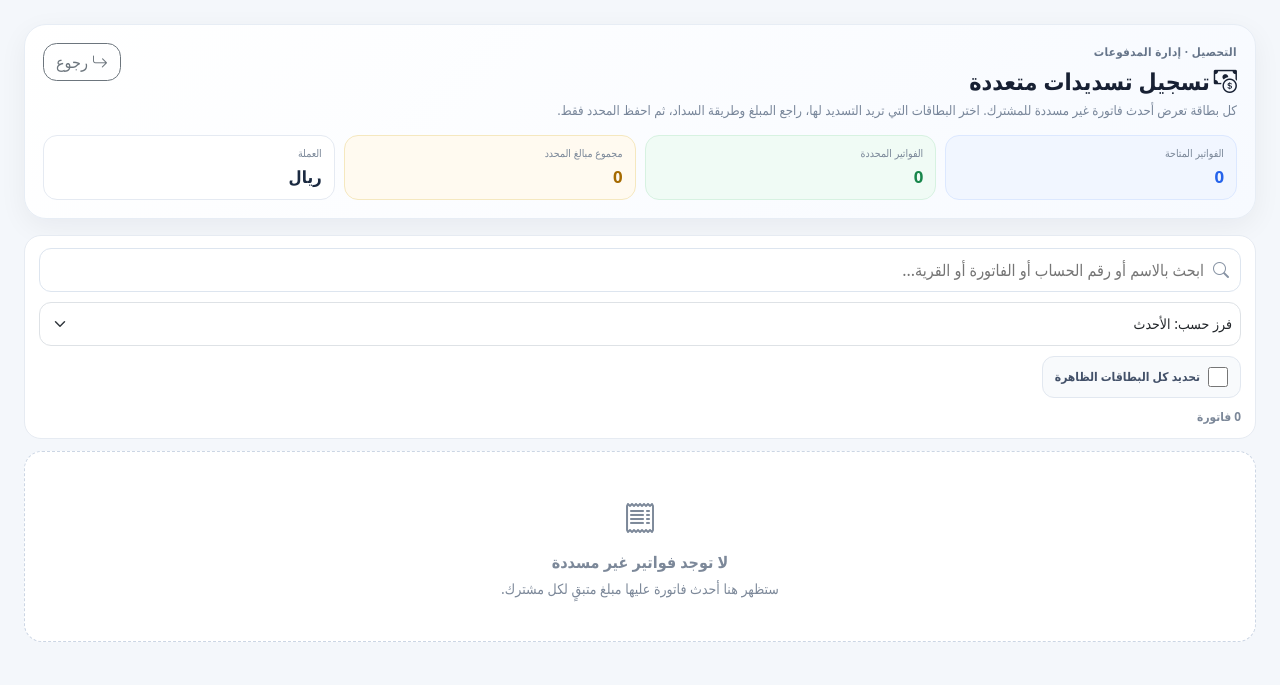
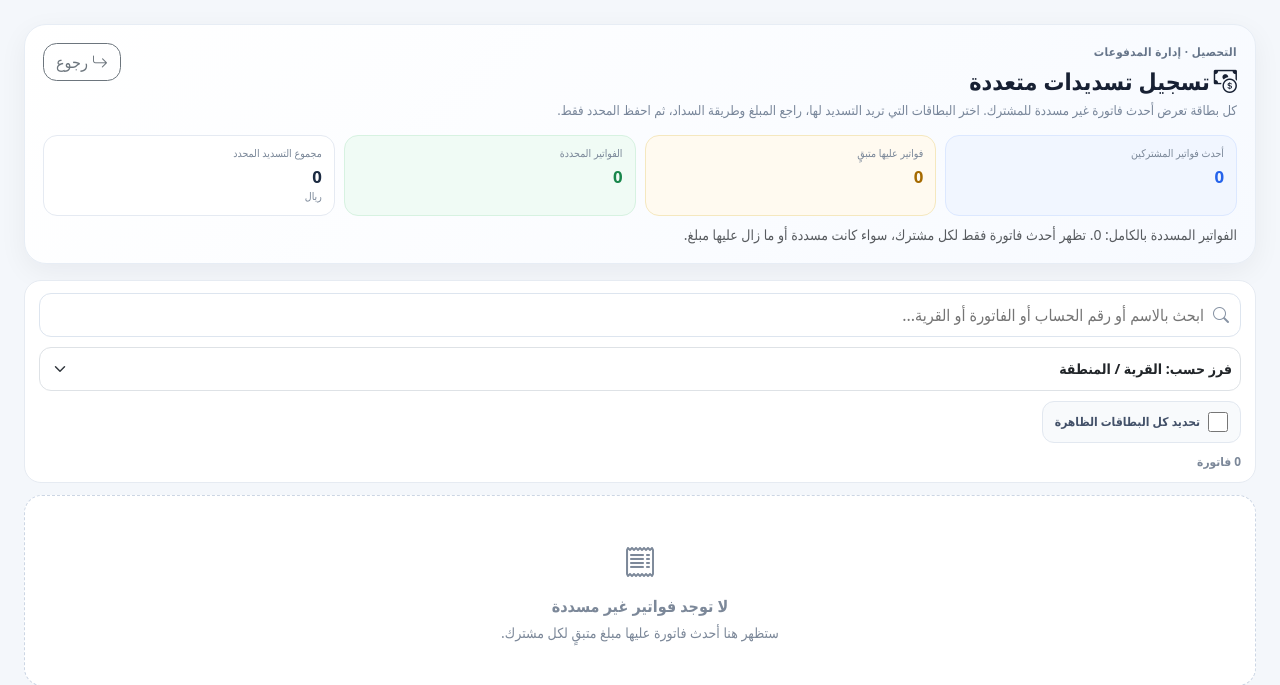
Before and after one commit to zydan25/water-pos-postgres, a Flask app: page /manual-collection/bulk-payments in a window 1280 px wide. Shown: the part 57-742 px from the top of the page. Run offline with Flask 3, Linux system fonts and the light colour scheme; a user stored in the database is signed in; data comes from the database, SQL or seed files in the repository; data that the repository does not hold is empty.

Commit message:
Show full latest invoice list with blank due amounts and live sorting

```diff
--- a/templates/manual_bulk_payments.html
+++ b/templates/manual_bulk_payments.html
@@ -25,6 +25,8 @@
   .bulk-payment-amount-label{display:flex;justify-content:space-between;gap:8px;align-items:center}
   .bulk-payment-amount-label small{font-size:.63rem;color:#7b8798;font-weight:600}
   .bulk-payment-amount{height:50px!important;text-align:center;font-size:1.08rem!important;font-weight:900}
+  .bulk-payment-amount[readonly]{background:#f3f6fa;color:#64748b;border-color:#e2e8f0;cursor:not-allowed}
+  .bulk-payment-sort{min-width:195px;height:44px;border-radius:12px;font-weight:700}
   .bulk-payment-foot{display:flex;justify-content:space-between;align-items:center;gap:8px;margin-top:10px;font-size:.66rem;color:#7c8899}
   .bulk-payment-foot .selected-mark{color:#2563eb;font-weight:900}
   .bulk-payment-foot .not-selected-mark{color:#8a96a8}
@@ -54,18 +56,20 @@
     </div>
     <div class="bulk-summary">
       <div class="bulk-summary-item primary">
-        <small>الفواتير المتاحة</small><strong id="paymentTotal">{{ invoices|length }}</strong>
+        <small>أحدث فواتير المشتركين</small><strong id="paymentTotal">{{ invoices|length }}</strong>
+      </div>
+      <div class="bulk-summary-item warning">
+        <small>فواتير عليها متبقٍ</small><strong id="paymentOutstandingCount">{{ outstanding_invoice_count }}</strong>
       </div>
       <div class="bulk-summary-item success">
         <small>الفواتير المحددة</small><strong id="paymentSelected">0</strong>
       </div>
-      <div class="bulk-summary-item warning">
-        <small>مجموع مبالغ المحدد</small><strong id="paymentAmountTotal">0</strong>
-      </div>
       <div class="bulk-summary-item">
-        <small>العملة</small><strong>{{ currency or currency_name or 'حسب إعدادات النظام' }}</strong>
+        <small>مجموع التسديد المحدد</small><strong id="paymentAmountTotal">0</strong>
+        <small>{{ currency or currency_name or 'العملة' }}</small>
       </div>
     </div>
+    <div class="small text-muted mt-2">الفواتير المسددة بالكامل: {{ paid_invoice_count }}. تظهر أحدث فاتورة فقط لكل مشترك، سواء كانت مسددة أو ما زال عليها مبلغ.</div>
   </div>
 
   <div class="bulk-reading-toolbar">
@@ -77,12 +81,18 @@
           <i class="bi bi-x-lg"></i>
         </button>
       </div>
-      <select id="paymentSort" class="form-select form-select-sm" style="height:44px;border-radius:12px;min-width:155px">
-        <option value="date">فرز حسب: الأحدث</option>
-        <option value="name">فرز حسب: اسم المشترك</option>
-        <option value="account">فرز حسب: رقم الحساب</option>
-        <option value="location">فرز حسب: القرية</option>
-        <option value="remaining">فرز حسب: المتبقي الأعلى</option>
+      <select id="paymentSort" class="form-select form-select-sm bulk-payment-sort" aria-label="فرز بطاقات التسديدات">
+        <option value="location">فرز حسب: القرية / المنطقة</option>
+        <option value="remaining_desc">الأكثر متبقيًا</option>
+        <option value="remaining_asc">الأقل متبقيًا</option>
+        <option value="paid_desc">الأكثر تسديدًا</option>
+        <option value="paid_asc">الأقل تسديدًا</option>
+        <option value="total_desc">قيمة الفاتورة: الأعلى</option>
+        <option value="total_asc">قيمة الفاتورة: الأقل</option>
+        <option value="date_desc">الأحدث فاتورة</option>
+        <option value="date_asc">الأقدم فاتورة</option>
+        <option value="name">اسم المشترك</option>
+        <option value="account">رقم الحساب</option>
       </select>
       <label class="bulk-payment-select-all">
         <input type="checkbox" id="selectAllInvoices" aria-label="تحديد كل البطاقات الظاهرة">
@@ -101,18 +111,28 @@
         data-account="{{ (inv.account_number or '')|lower }}"
         data-location="{{ (inv.village or inv.address or '')|lower }}"
         data-remaining="{{ inv.remaining_amount or 0 }}"
+        data-paid="{{ inv.paid_amount or 0 }}"
+        data-total="{{ inv.total_amount or 0 }}"
         data-date="{{ inv.invoice_date or '' }}">
         <input type="hidden" name="invoice_id" value="{{ inv.id }}">
         <div class="bulk-reading-card-head">
           <div class="bulk-payment-card-top">
             <div class="bulk-payment-check-wrap">
+              {% if (inv.remaining_amount or 0) > 0 %}
               <input type="checkbox" class="form-check-input bulk-payment-select invoice-select" name="selected_invoice_id" value="{{ inv.id }}" aria-label="اختيار فاتورة {{ inv.invoice_no }}">
+              {% else %}
+              <input type="checkbox" class="form-check-input bulk-payment-select invoice-select" value="{{ inv.id }}" aria-label="الفاتورة مسددة بالكامل" disabled>
+              {% endif %}
             </div>
             <div class="flex-grow-1 min-w-0">
               <div class="bulk-reading-name" title="{{ inv.subscriber_name }}">{{ inv.subscriber_name or 'مشترك بدون اسم' }}</div>
               <div class="bulk-reading-account">حساب {{ inv.account_number or '—' }}{% if inv.phone %} · {{ inv.phone }}{% endif %}</div>
             </div>
-            <span class="badge rounded-pill text-bg-light border">أحدث فاتورة</span>
+            {% if (inv.remaining_amount or 0) > 0 %}
+            <span class="badge rounded-pill bg-warning-subtle text-warning-emphasis border border-warning-subtle">عليها متبقٍ</span>
+            {% else %}
+            <span class="badge rounded-pill bg-success-subtle text-success-emphasis border border-success-subtle">مسددة بالكامل</span>
+            {% endif %}
           </div>
           <div class="bulk-reading-location bulk-payment-location" title="{{ inv.village or inv.address or 'غير مصنف' }}">
             <i class="bi bi-geo-alt"></i>{{ inv.village or inv.address or 'غير مصنف' }}
@@ -137,9 +157,17 @@
 
           <div class="bulk-payment-field mb-3">
             <label class="bulk-payment-amount-label" for="paymentAmount{{ inv.id }}">
-              <span>مبلغ التسديد</span><small>يمكن تعديله قبل الحفظ</small>
+              {% if (inv.remaining_amount or 0) > 0 %}
+              <span>مبلغ التسديد</span><small>فارغ افتراضيًا؛ أدخل المبلغ المراد تحصيله</small>
+              {% else %}
+              <span>المبلغ المسدد</span><small>الفاتورة مسددة بالكامل؛ لا يمكن تعديله</small>
+              {% endif %}
             </label>
-            <input id="paymentAmount{{ inv.id }}" class="form-control bulk-reading-input bulk-payment-amount" type="number" min="0.01" step="0.01" inputmode="decimal" name="amount" value="{{ inv.remaining_amount or 0 }}" placeholder="أدخل مبلغ التسديد">
+            <input id="paymentAmount{{ inv.id }}" class="form-control bulk-reading-input bulk-payment-amount"
+                   type="number" min="0.01" step="0.01" inputmode="decimal" name="amount"
+                   value="{% if (inv.remaining_amount or 0) <= 0 %}{{ '%.2f'|format(inv.paid_amount or inv.total_amount or 0) }}{% endif %}"
+                   placeholder="{% if (inv.remaining_amount or 0) > 0 %}أدخل مبلغ التسديد{% else %}مسددة بالكامل{% endif %}"
+                   {% if (inv.remaining_amount or 0) <= 0 %}readonly aria-readonly="true"{% endif %}>
           </div>
 
           <div class="bulk-payment-fields">
@@ -226,7 +254,7 @@
       ? 'تم تحديد '+count+' فاتورة بإجمالي مبالغ '+formatMoney(total)+'. سيتم حفظ هذه الفواتير فقط.'
       : 'لم يتم تحديد أي فاتورة بعد. لن يتم تسجيل أي دفعة غير محددة.';
     if(selectAll){
-      const visible=visibleCards().map(card=>card.querySelector('.invoice-select')).filter(Boolean);
+      const visible=visibleCards().map(card=>card.querySelector('.invoice-select')).filter(box=>box&&!box.disabled);
       const checked=visible.filter(box=>box.checked).length;
       selectAll.checked=visible.length>0&&checked===visible.length;
       selectAll.indeterminate=checked>0&&checked<visible.length;
@@ -240,10 +268,17 @@
     updateSelection();
   }
   function sortCards(){
-    const key=sort?.value||'date';
+    const key=sort?.value||'location';
+    const number=(card,field)=>Number(card.dataset[field]||0)||0;
     cards.sort((a,b)=>{
-      if(key==='remaining')return (Number(b.dataset.remaining)||0)-(Number(a.dataset.remaining)||0);
-      if(key==='date')return (b.dataset.date||'').localeCompare(a.dataset.date||'');
+      if(key==='remaining_desc')return number(b,'remaining')-number(a,'remaining');
+      if(key==='remaining_asc')return number(a,'remaining')-number(b,'remaining');
+      if(key==='paid_desc')return number(b,'paid')-number(a,'paid');
+      if(key==='paid_asc')return number(a,'paid')-number(b,'paid');
+      if(key==='total_desc')return number(b,'total')-number(a,'total');
+      if(key==='total_asc')return number(a,'total')-number(b,'total');
+      if(key==='date_desc')return (b.dataset.date||'').localeCompare(a.dataset.date||'');
+      if(key==='date_asc')return (a.dataset.date||'').localeCompare(b.dataset.date||'');
       return (a.dataset[key]||'').localeCompare(b.dataset[key]||'','ar',{numeric:true,sensitivity:'base'});
     });
     cards.forEach(card=>grid.appendChild(card));
@@ -252,7 +287,7 @@
   boxes.forEach(box=>box.addEventListener('change',updateSelection));
   grid.querySelectorAll('input[name="amount"]').forEach(input=>input.addEventListener('input',updateSelection));
   selectAll?.addEventListener('change',function(){
-    visibleCards().forEach(card=>{const box=card.querySelector('.invoice-select');if(box)box.checked=this.checked});
+    visibleCards().forEach(card=>{const box=card.querySelector('.invoice-select');if(box&&!box.disabled)box.checked=this.checked});
     updateSelection();
   });
   search?.addEventListener('input',applySearch);
@@ -262,15 +297,24 @@
     boxes.forEach(box=>box.checked=false);updateSelection();
   });
   document.getElementById('bulkPaymentsForm')?.addEventListener('submit',function(e){
-    if(!boxes.some(box=>box.checked)){
+    const selected=boxes.filter(box=>box.checked);
+    if(!selected.length){
       e.preventDefault();
       alert('حدد فاتورة واحدة على الأقل قبل حفظ التسديدات.');
+      return;
+    }
+    const missingAmount=selected.map(box=>box.closest('.bulk-reading-card')?.querySelector('input[name="amount"]'))
+      .find(input=>!input||!input.value.trim()||!Number.isFinite(Number(input.value))||Number(input.value)<=0);
+    if(missingAmount){
+      e.preventDefault();
+      alert('أدخل مبلغ تسديد أكبر من صفر لكل فاتورة محددة. المبلغ فارغ تلقائيًا للفواتير التي عليها متبقٍ.');
+      missingAmount?.focus();
       return;
     }
     const button=document.getElementById('saveSelectedPayments');
     if(button){button.disabled=true;button.innerHTML='<span class="spinner-border spinner-border-sm me-1"></span>جارٍ حفظ التسديدات...'}
   });
-  updateSelection();
+  sortCards();
 })();
 </script>
 {% endblock %}
```
